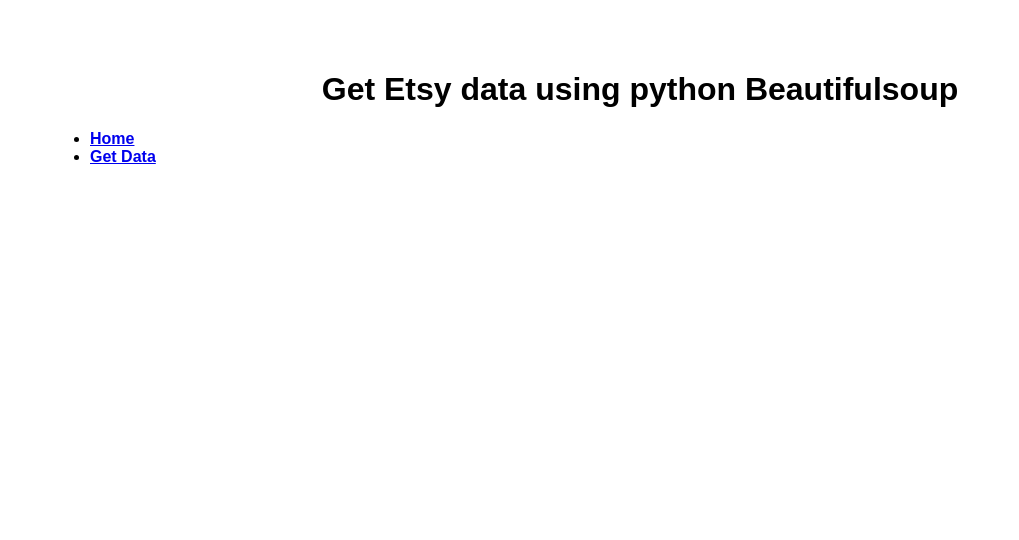
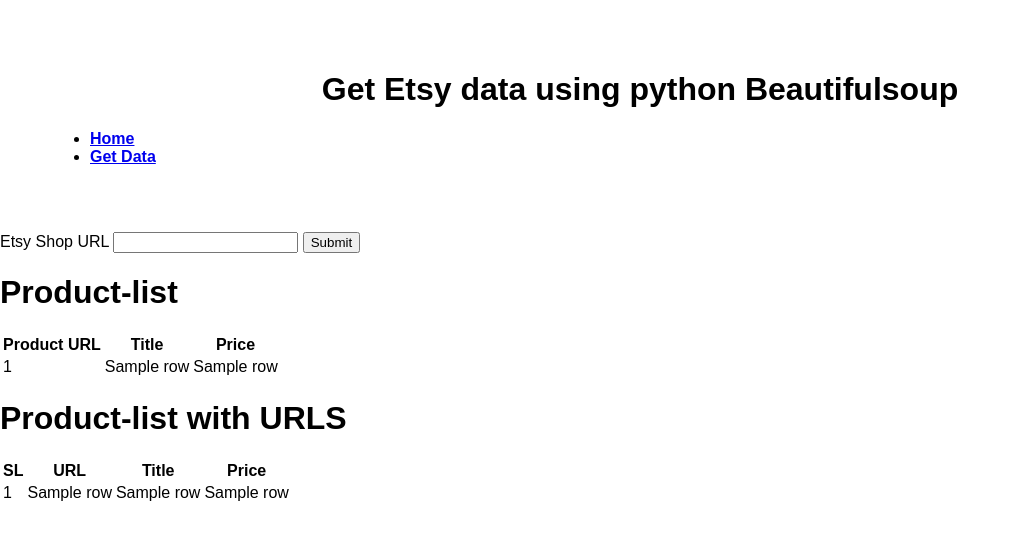
Before and after one commit to enamhasan/Etsy-Soup, a Flask app: template templates/home.html in a window 1280 px wide. Shown: the top 540 px of the page, without its empty margins (0-1019 px from the left). Run offline with Flask 3, Linux system fonts and the light colour scheme; the template is opened without the code that fills it: most values are stand-ins (such as "Sample title", 1, 10 or a date in 2020).

Commit message:
Added functionality to get a list of all product URL's from a Etsy Shop.

```diff
--- a/templates/home.html
+++ b/templates/home.html
@@ -8,8 +8,57 @@
 {% extends "base.html" %}
 {% block content %}
 
+<form method="post">
+    <label for="shop_url">Etsy Shop URL</label>
+    <input type="text" name="shop_url" id="shop_url" value="{{ request.form['shop_url'] }}">
+    <button type="submit">Submit</button>
+</form>
 
+{% if data %}
+    <h1>Product-list</h1>
+    <table>
+        <thead>
+            <tr>
+                <th>Product URL</th>
+                <th>Title</th>
+                <th>Price</th>
+            </tr>
+        </thead>
+        <tbody>
+            {% for row in data %}
+            <tr>
+                <td>{{ row[0] }}</td>
+                <td>{{ row[1] }}</td>
+                <td>{{ row[2] }}</td>
+            </tr>
+            {% endfor %}
+        </tbody>
+    </table>
+{% endif %}
+
+{% if data is not none %}
+<h1>Product-list with URLS</h1>
+    <table>
+        <thead>
+            <tr>
+                <th>SL</th>
+                <th>URL</th>
+                <th>Title</th>
+                <th>Price</th>
+            </tr>
+        </thead>
+        <tbody>
+            {% for row in data %}
+            <tr>
+                <td>{{ row[0] }}</td>
+                <td>{{ row[2] }}</td>
+                <td>{{ row[3] }}</td>
+                <td>{{ row[4] }}</td>
+            </tr>
+            {% endfor %}
+        </tbody>
+    </table>
+{% endif %}
 {% endblock %}
-
 </body>
 </html>
```
Also changed, not shown: app.py (+25 -4 lines), run.py (line endings or trailing spaces).
